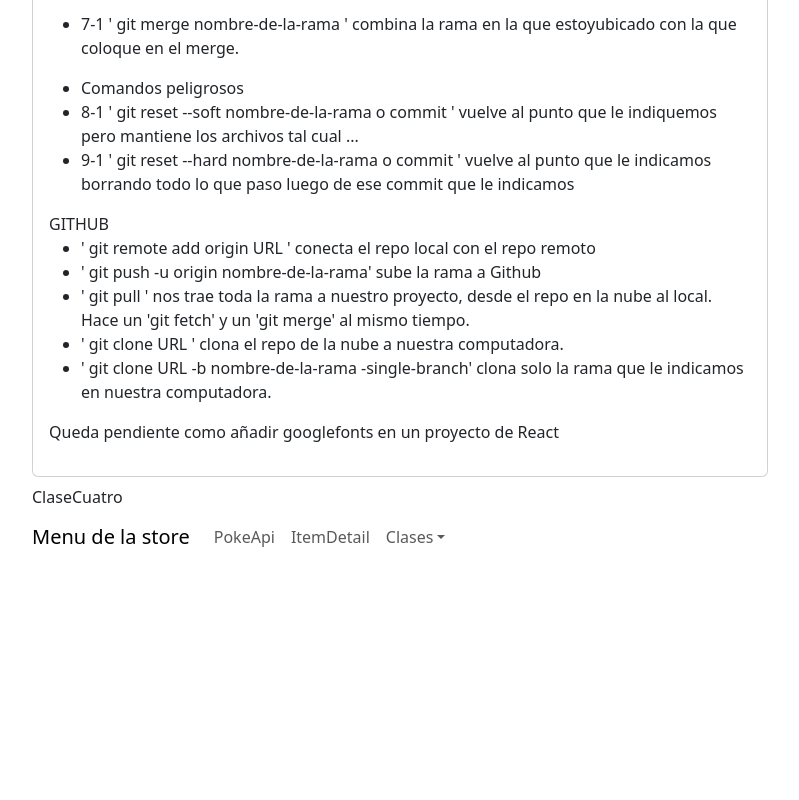
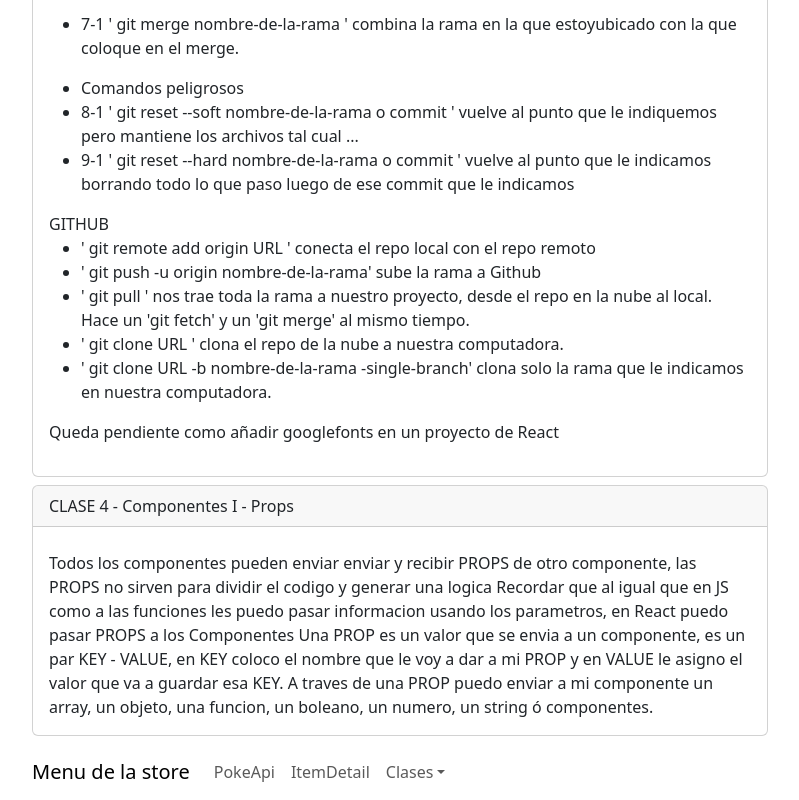
Before and after one commit to sebas-sierra/gh-pages, a React (Create React App) app: page / in a window 1280 px wide. Shown: the part 2270-3070 px from the top of the page, without its empty margins (50-849 px from the left). Before the commit the page ends 2835 px from the top, so only its background shows below. Built offline with nearby package versions, Linux system fonts and the light colour scheme.

Commit message:
Lunes 2/10 v1

```diff
--- a/src/components/capitulos/ClaseCuatro.jsx
+++ b/src/components/capitulos/ClaseCuatro.jsx
@@ -1,8 +1,20 @@
-import React from 'react'
+import React from 'react';
+import Card from 'react-bootstrap/Card';
 
 const ClaseCuatro = () => {
   return (
-    <div>ClaseCuatro</div>
+    <div>
+      <Card className="mb-2">
+        <Card.Header>CLASE 4 - Componentes I - Props</Card.Header>
+        <Card.Body>
+          <Card.Title></Card.Title>
+          <Card.Text>Todos los componentes pueden enviar enviar y recibir PROPS de otro componente, las PROPS no sirven para dividir el codigo y generar una logica
+            Recordar que al igual que en JS como a las funciones les puedo pasar informacion usando los parametros, en React puedo pasar PROPS a los Componentes
+            Una PROP es un valor que se envia a un componente, es un par KEY - VALUE, en KEY coloco el nombre que le voy a dar a mi PROP y en VALUE le asigno el valor que va a guardar esa  KEY.
+            A traves de una PROP puedo enviar a mi componente un array, un objeto, una funcion, un boleano, un numero, un string ó componentes.</Card.Text>
+        </Card.Body>
+      </Card>
+    </div>
   )
 }
 
```
